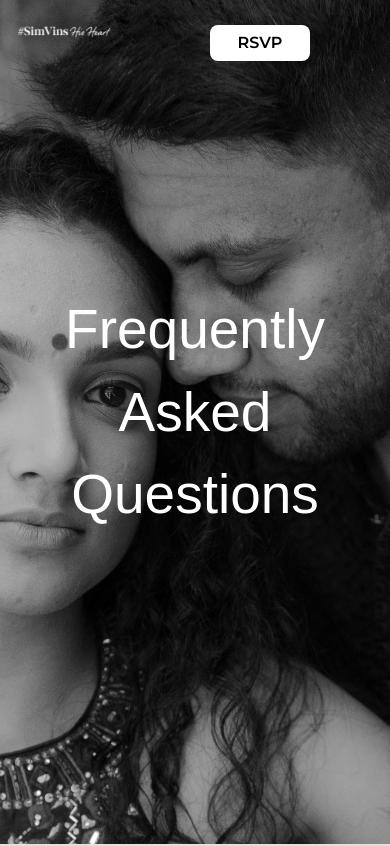
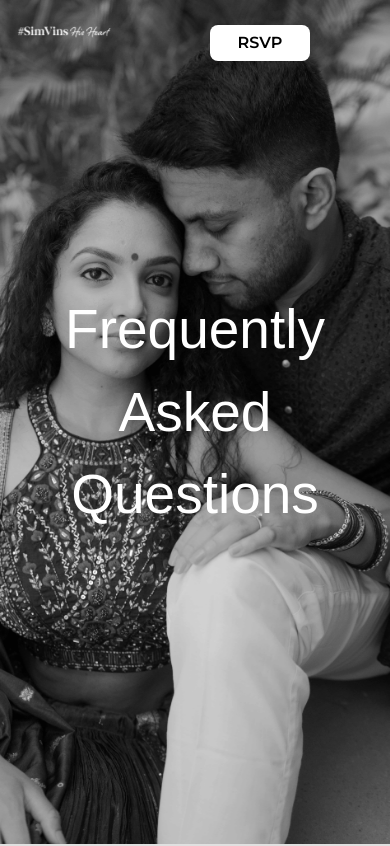
Before and after one commit to rush212000/Vinay-SimhikaV1, a React (Create React App) app: page /pages/FAQs in a window 390 px wide. Shown: the top 846 px of the page. Built offline with nearby package versions, Linux system fonts and the light colour scheme; a web font is replaced by a local one.

Commit message:
FAQs Image

```diff
--- a/src/pages/FAQs.js
+++ b/src/pages/FAQs.js
@@ -1,5 +1,6 @@
 import React from 'react';
-import FAQsP from '../img/FAQs/V&SFAQs.jpg';
+import VSFAQImage from '../img/FAQs/V&SFAQs.jpg';
+import VSFAQMImage from '../img/FAQs/V&SFAQsM.jpg';
 import VSfoot from '../img/FAQs/vsFoot.png'
 const FAQs = () => {
   return (
@@ -17,7 +18,7 @@ const FAQs = () => {
 
       <div
         style={{
-          background: `url(${FAQsP})`,
+          background: `url(${window.innerWidth >= 650 ? VSFAQImage : VSFAQMImage})`,
           backgroundSize: 'cover',
           backgroundPosition: 'top center',
           backgroundRepeat: 'no-repeat',
```
Also changed, not shown: src/img/FAQs/V&SFAQsM.jpg (added).
